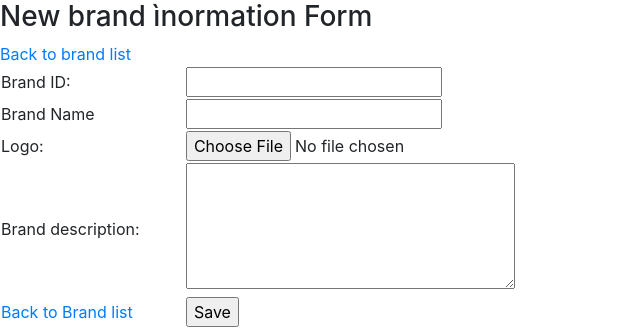
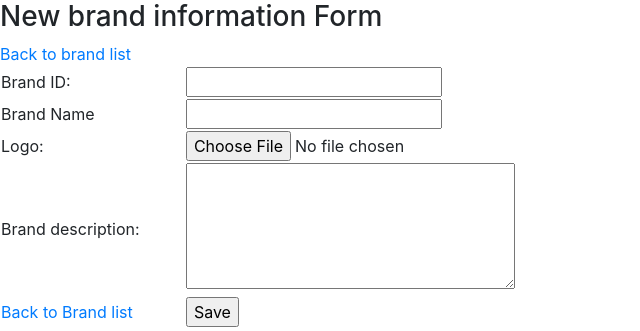
Before and after one commit to Tora-66/PheidipShop, a PHP site: page /editBrand.php?code=1 in a window 1280 px wide. Shown: the top 331 px of the page, without its empty margins (0-640 px from the left). Run offline with PHP 8.4, Linux system fonts and the light colour scheme; data that the repository does not hold is empty.

Commit message:
Update Brand

```diff
--- a/editBrand.php
+++ b/editBrand.php
@@ -41,7 +41,7 @@
 </head>
 <body>
     <form method="post" enctype="multipart/form-data">
-        <caption><h3>New brand ìnormation Form</h3></caption>
+        <caption><h3>New brand information Form</h3></caption>
         <a href="brand.php">Back to brand list</a>
         <table width="50%">
             <tr>
```
